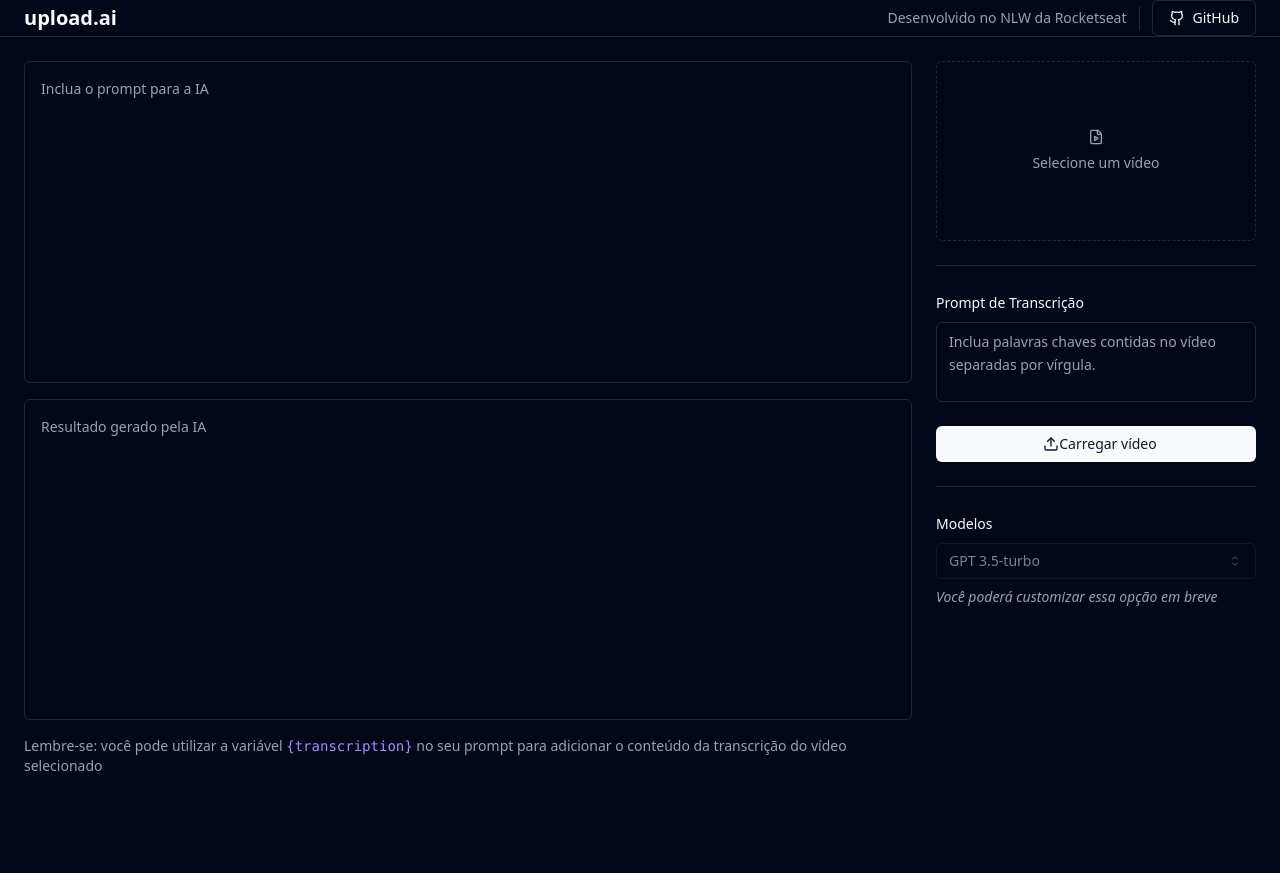
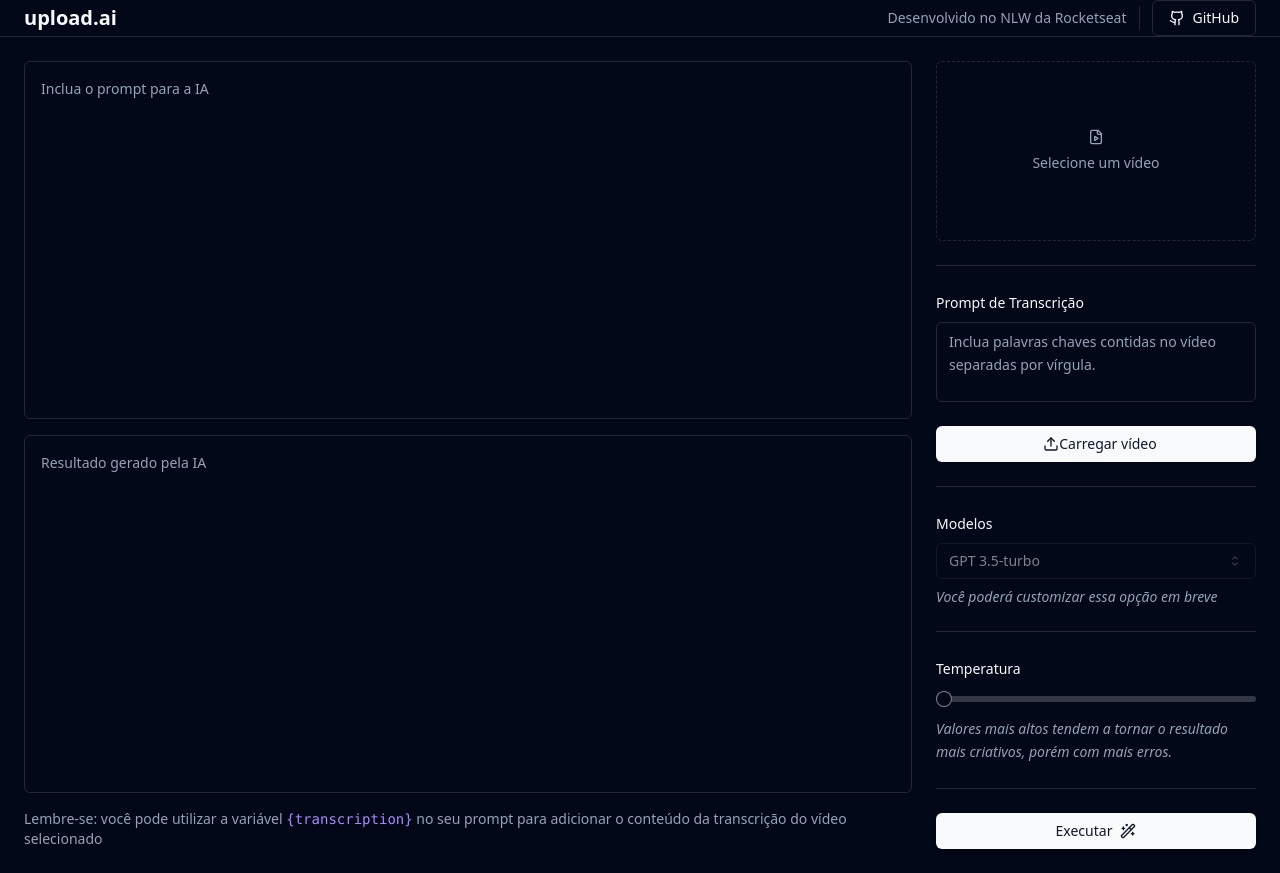
Before and after one commit to ojairojr/OpenAI-WEB, a React (Vite) app: page / in a window 1280 px wide. Before the commit the page ends 800 px from the top, so only its background shows below. Built offline with nearby package versions, Linux system fonts and the light colour scheme.

Commit message:
Criando a seção temperatura e o botão de executar

```diff
--- a/package.json
+++ b/package.json
@@ -14,6 +14,7 @@
     "@radix-ui/react-label": "^2.0.2",
     "@radix-ui/react-select": "^2.0.0",
     "@radix-ui/react-separator": "^1.0.3",
+    "@radix-ui/react-slider": "^1.1.2",
     "@radix-ui/react-slot": "^1.0.2",
     "class-variance-authority": "^0.7.0",
     "clsx": "^2.1.0",
--- a/src/App.tsx
+++ b/src/App.tsx
@@ -1,9 +1,10 @@
 import { Button } from "./components/ui/button";
-import { Github, FileVideo, Upload } from 'lucide-react'
+import { Github, FileVideo, Upload, Wand2 } from 'lucide-react'
 import { Separator } from "./components/ui/separator";
 import { Textarea } from "./components/ui/textarea";
 import { Label } from "./components/ui/label";
 import { Select, SelectContent, SelectItem, SelectTrigger, SelectValue } from "./components/ui/select";
+import { Slider } from "./components/ui/slider";
 
 
 export function App() {
@@ -87,6 +88,27 @@
                 Você poderá customizar essa opção em breve
               </span>
             </div>
+
+            <Separator/>
+
+            <div className="space-y-4">
+              <Label>Temperatura</Label>
+              <Slider
+                min={0}
+                max={1}
+                step={0.1}
+              />
+              <span className="block leading-relaxed text-sm text-muted-foreground italic">
+                Valores mais altos tendem a tornar o resultado mais criativos, porém com mais erros.
+              </span>
+            </div>
+
+            <Separator/>
+
+            <Button type="submit" className="w-full">
+              Executar
+              <Wand2 className="w-4 h-4 ml-2"/>
+            </Button>
           </form>
         </aside>
       </main>
--- /dev/null
+++ b/src/components/ui/slider.tsx
@@ -0,0 +1,26 @@
+import * as React from "react"
+import * as SliderPrimitive from "@radix-ui/react-slider"
+
+import { cn } from "@/lib/utils"
+
+const Slider = React.forwardRef<
+  React.ElementRef<typeof SliderPrimitive.Root>,
+  React.ComponentPropsWithoutRef<typeof SliderPrimitive.Root>
+>(({ className, ...props }, ref) => (
+  <SliderPrimitive.Root
+    ref={ref}
+    className={cn(
+      "relative flex w-full touch-none select-none items-center",
+      className
+    )}
+    {...props}
+  >
+    <SliderPrimitive.Track className="relative h-1.5 w-full grow overflow-hidden rounded-full bg-primary/20">
+      <SliderPrimitive.Range className="absolute h-full bg-primary" />
+    </SliderPrimitive.Track>
+    <SliderPrimitive.Thumb className="block h-4 w-4 rounded-full border border-primary/50 bg-background shadow transition-colors focus-visible:outline-none focus-visible:ring-1 focus-visible:ring-ring disabled:pointer-events-none disabled:opacity-50" />
+  </SliderPrimitive.Root>
+))
+Slider.displayName = SliderPrimitive.Root.displayName
+
+export { Slider }
```
Also changed, not shown: 1 other file (tests, documents, lock files or other folders).
